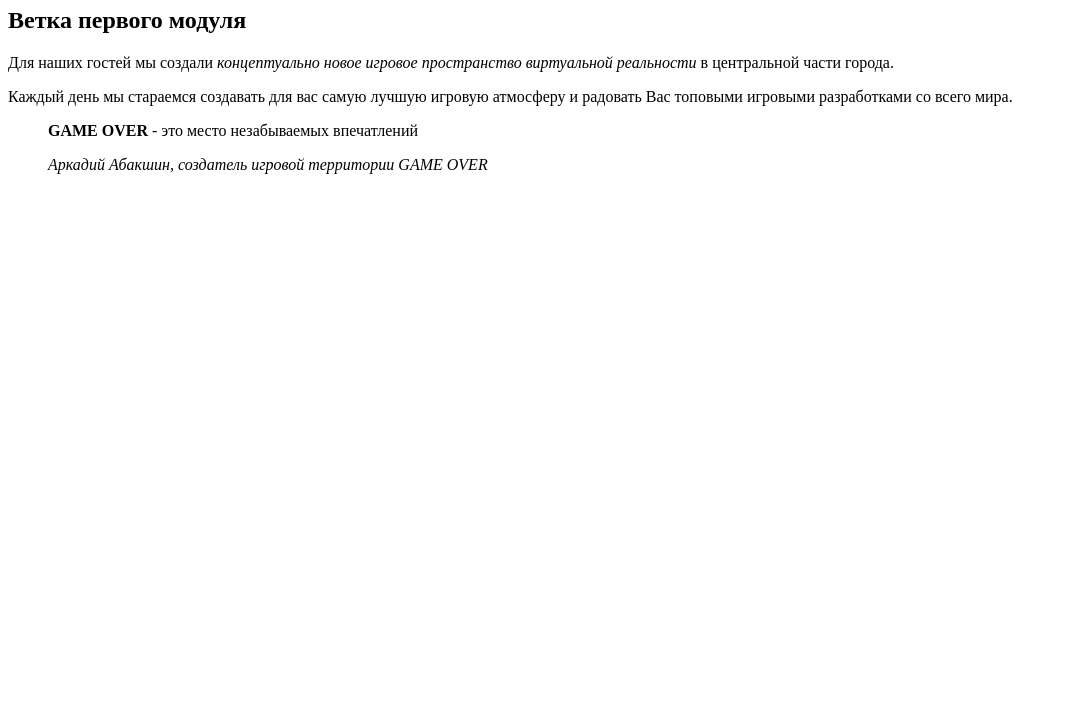
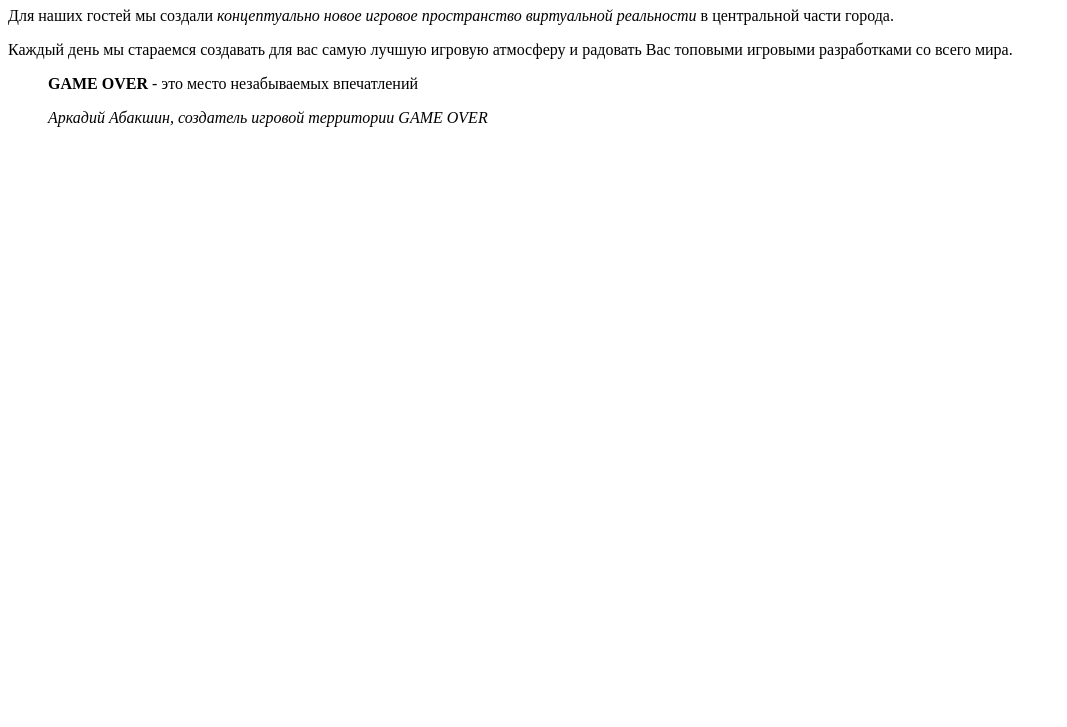
Before and after one commit to yuriykarpoff/go, a plain HTML site: page index.html in a window 1280 px wide. Shown: the part 73-800 px from the top of the page, without its empty margins (0-1067 px from the left). Drawn offline with Linux system fonts and the light colour scheme.

Commit message:
edit index.html

```diff
--- a/index.html
+++ b/index.html
@@ -6,8 +6,6 @@
 </head>
 <body>
     <h1>О нас</h1>
-
-    <h2>Ветка первого модуля</h2>
 
     <p>Для наших гостей мы создали <i>концептуально новое игровое пространство виртуальной реальности</i> в центральной части города.</p>
     <p>Каждый день мы стараемся создавать для вас самую лучшую игровую атмосферу и радовать Вас топовыми игровыми разработками со всего мира.</p>
```
